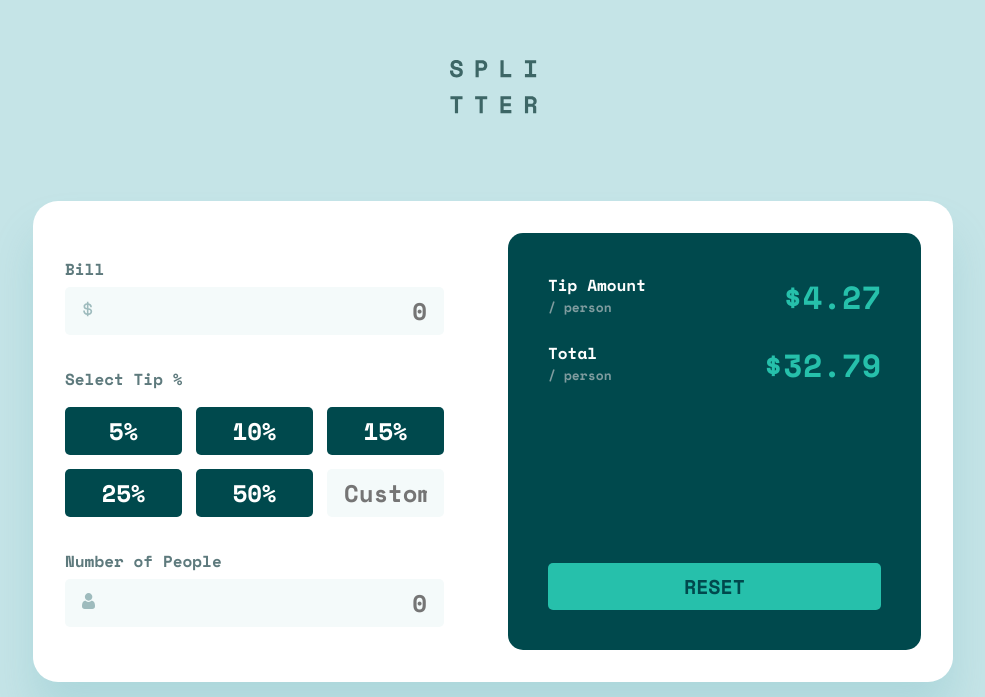
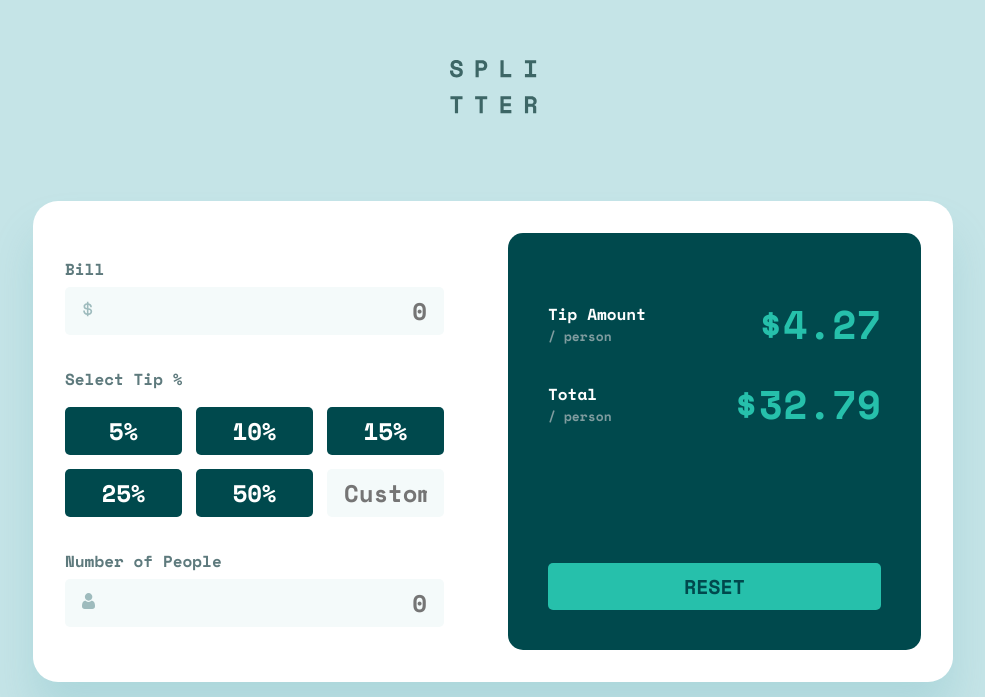
Before and after one commit to ocarmora/fm-tip-calculator-app, a React (Create React App) app: page / in a window 1280 px wide. Shown: the part 103-800 px from the top of the page, without its empty margins (147-1132 px from the left). Built offline with nearby package versions, Linux system fonts and the light colour scheme.

Commit message:
Fix margin top on amount detail

```diff
--- a/src/components/ResumeAmount/ResumeAmount.styles.scss
+++ b/src/components/ResumeAmount/ResumeAmount.styles.scss
@@ -4,7 +4,9 @@
 .amount-detail-container{
     display: flex;
     justify-content: space-between;
+    align-items: center;
     font-weight: $font-bold;
+    margin-top: 21px;
 }
 
 .amount-detail {
@@ -29,4 +31,9 @@ span {
     color: $color-strong-cyan;
     font-size: $font-size-xl;
     font-weight: inherit;
+
+    @media screen and (min-width: 920px) {
+        font-size: 40px;
+    }
+
 }
```
